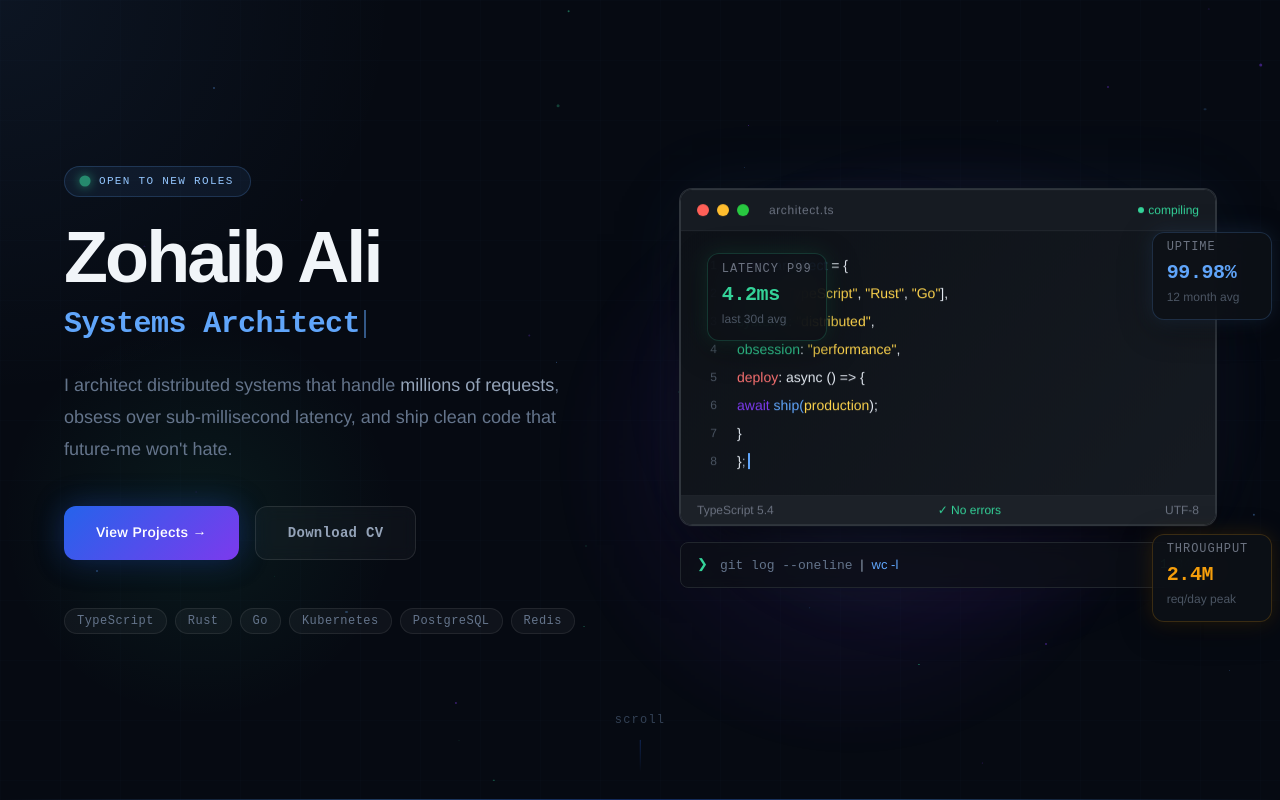
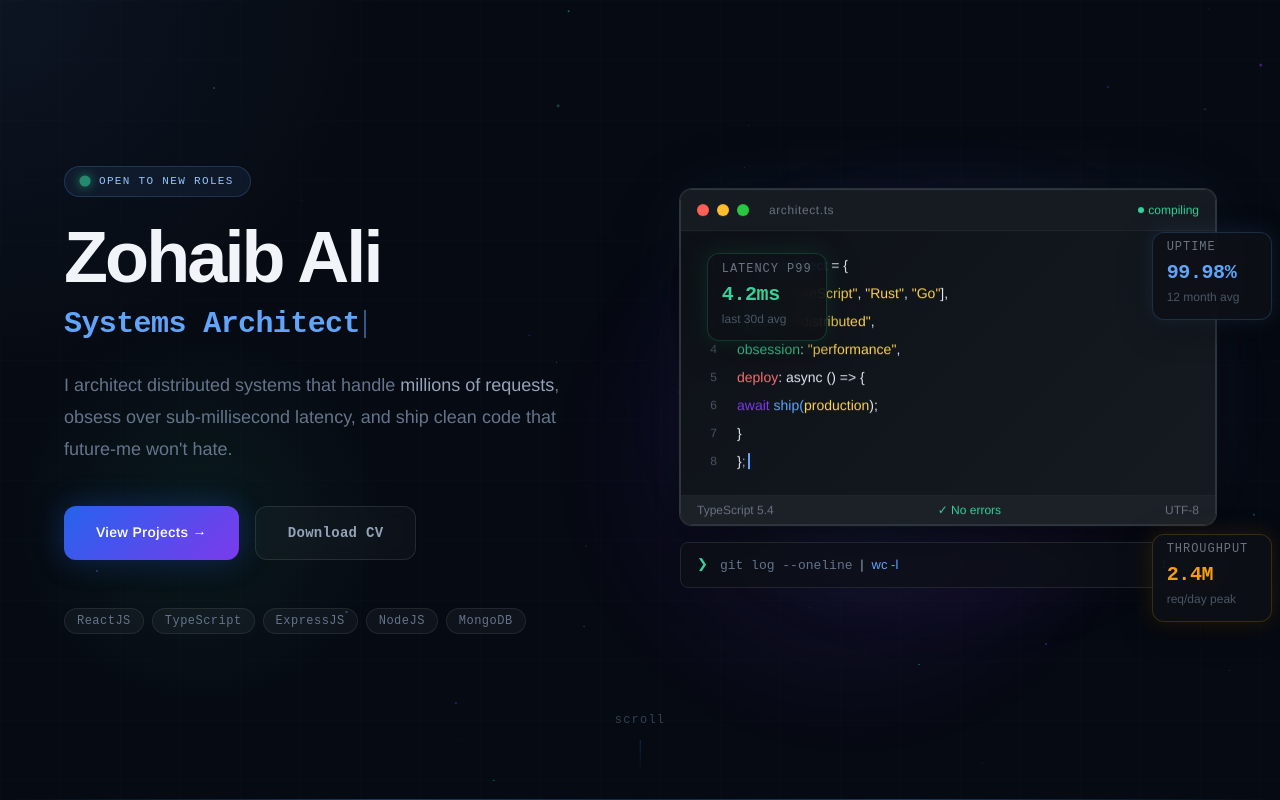
Before and after one commit to githubzohaib/Portfolio-Website, a React (Vite) app in the folder client/: page / in a window 1280 px wide. Shown: the top 800 px of the page. Built offline with nearby package versions, Linux system fonts and the light colour scheme.

Commit message:
Hero component finalize

```diff
--- a/client/src/components/layouts/Hero.tsx
+++ b/client/src/components/layouts/Hero.tsx
@@ -468,7 +468,7 @@ export default function HeroSection(): JSX.Element {
             transition={{ delay: 0.85 }}
             className="flex flex-wrap gap-2 justify-center lg:justify-start"
           >
-            {["TypeScript", "Rust", "Go", "Kubernetes", "PostgreSQL", "Redis"].map((tech, i) => (
+            {["ReactJS", "TypeScript", "ExpressJS", "NodeJS", "MongoDB"].map((tech, i) => (
               <motion.span
                 key={tech}
                 initial={{ opacity: 0, scale: 0.8 }}
```
